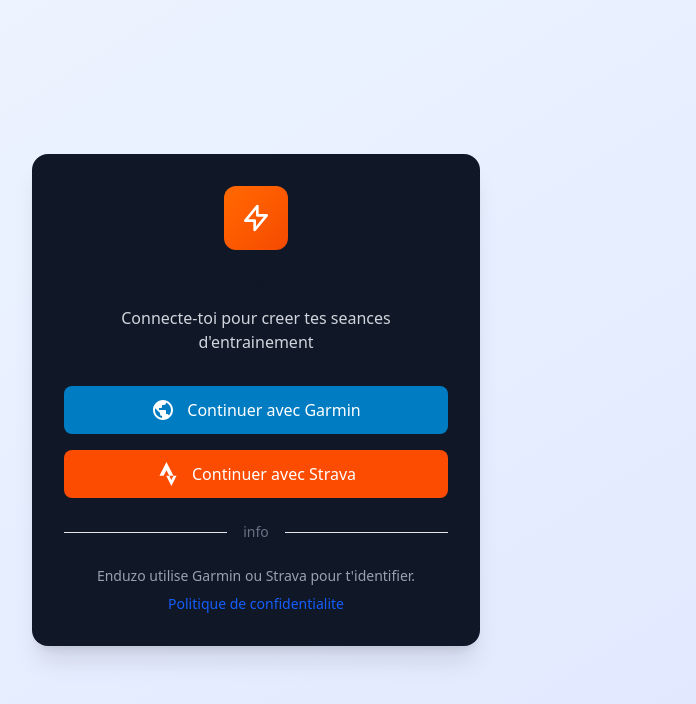
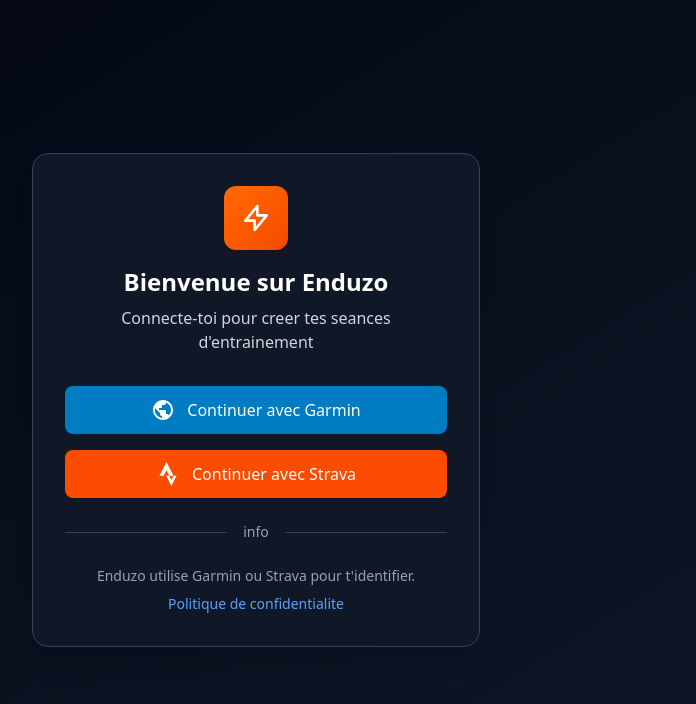
Before and after one commit to guillaumelebreton2/workout-builder, a React (Vite) app: page / in a window 1280 px wide. Both pictures are taken after a click on the button "Créer". Shown: the top 704 px of the page, without its empty margins (384-1080 px from the left). Built offline with nearby package versions, Linux system fonts and the light colour scheme; no server answers.

Commit message:
Login page style

```diff
--- a/src/components/LoginPage.tsx
+++ b/src/components/LoginPage.tsx
@@ -12,8 +12,8 @@
   };
 
   return (
-    <div className="min-h-screen bg-gradient-to-br from-blue-50 to-indigo-100 flex items-center justify-center p-4">
-      <div className="bg-white dark:bg-gray-900 rounded-2xl shadow-xl p-8 max-w-md w-full">
+    <div className="min-h-screen bg-gradient-to-br from-gray-950 to-gray-900 flex items-center justify-center p-4">
+      <div className="bg-gray-900 border border-gray-700 rounded-2xl shadow-xl p-8 max-w-md w-full">
         {/* Logo */}
         <div className="text-center mb-8">
           <div className="w-16 h-16 bg-gradient-to-br from-orange-500 to-orange-600 rounded-xl flex items-center justify-center mx-auto mb-4">
@@ -21,8 +21,8 @@
               <path strokeLinecap="round" strokeLinejoin="round" strokeWidth={2} d="M13 10V3L4 14h7v7l9-11h-7z" />
             </svg>
           </div>
-          <h1 className="text-2xl font-bold text-gray-900">Bienvenue sur Enduzo</h1>
-          <p className="text-gray-600 dark:text-gray-300 mt-2">
+          <h1 className="text-2xl font-bold text-white">Bienvenue sur Enduzo</h1>
+          <p className="text-gray-300 mt-2">
             Connecte-toi pour creer tes seances d'entrainement
           </p>
         </div>
@@ -54,18 +54,18 @@
 
         {/* Divider */}
         <div className="my-6 flex items-center">
-          <div className="flex-1 border-t border-gray-200"></div>
-          <span className="px-4 text-sm text-gray-500">info</span>
-          <div className="flex-1 border-t border-gray-200"></div>
+          <div className="flex-1 border-t border-gray-700"></div>
+          <span className="px-4 text-sm text-gray-400">info</span>
+          <div className="flex-1 border-t border-gray-700"></div>
         </div>
 
         {/* Info text */}
-        <div className="text-center text-sm text-gray-500 dark:text-gray-400 space-y-2">
+        <div className="text-center text-sm text-gray-400 space-y-2">
           <p>
             Enduzo utilise Garmin ou Strava pour t'identifier.
           </p>
           <p>
-            <a href="/privacy" className="text-blue-600 hover:underline">
+            <a href="/privacy" className="text-blue-400 hover:underline">
               Politique de confidentialite
             </a>
           </p>
```
